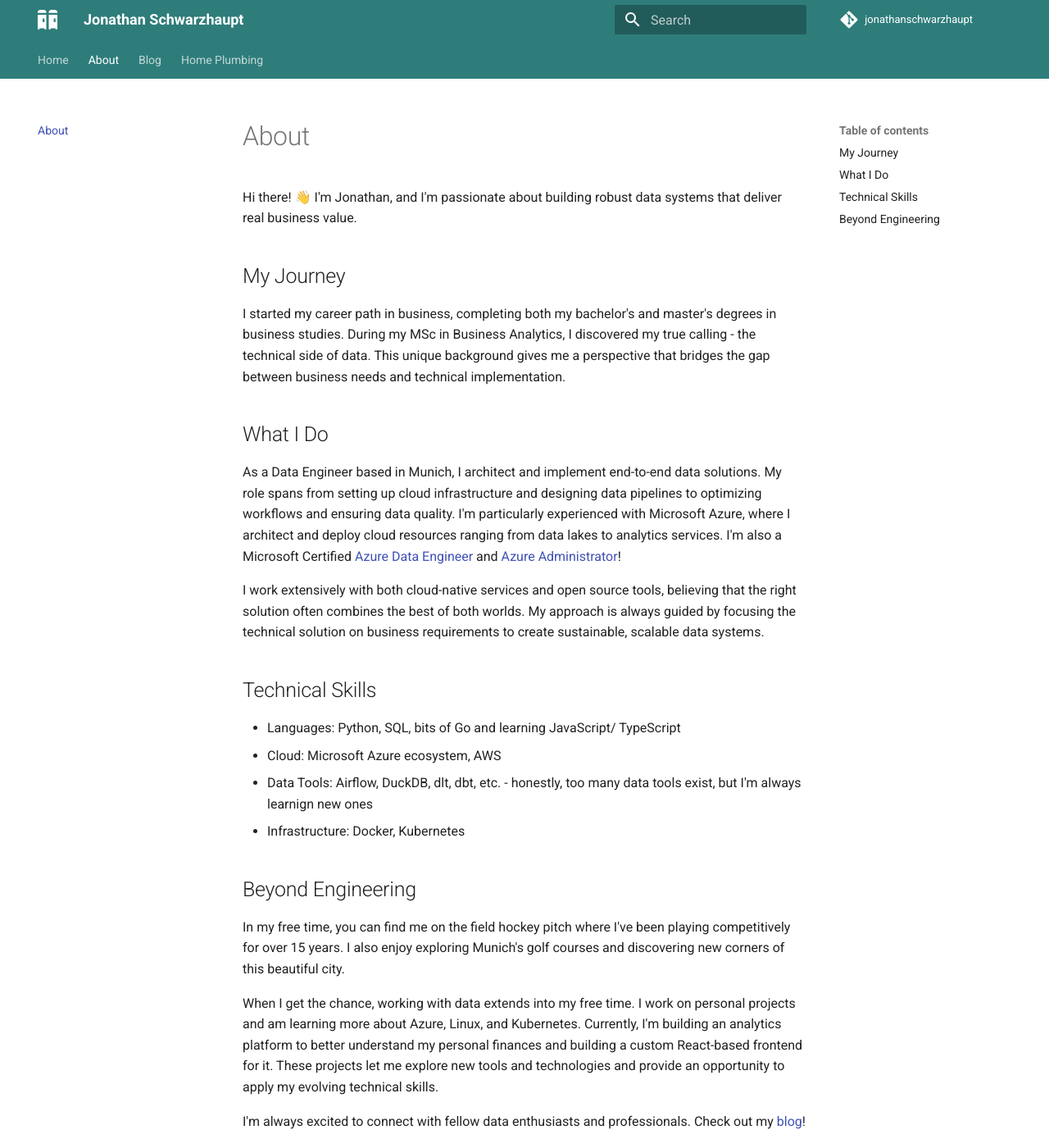
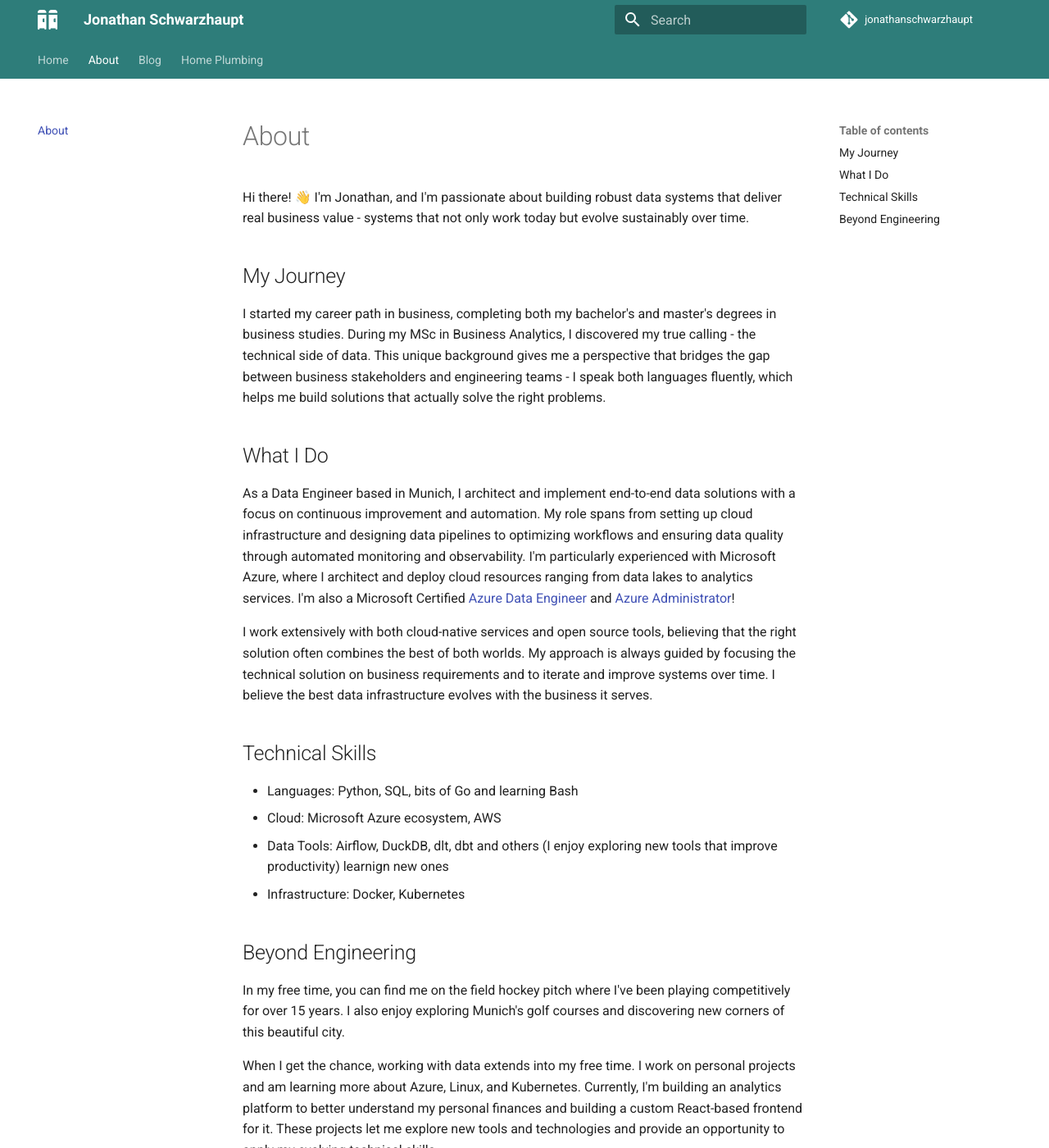
Before and after one commit to jonathanschwarzhaupt/mkdocs-blog, an MkDocs documentation site: the page built from docs/about.md, in a window 1280 px wide and 1400 px high. Shown: the whole window at 82% size. Built offline with MkDocs 1.6.1 and Material for MkDocs 9.7.7, drawn with Linux system fonts in a browser that asks for light colours.

Commit message:
Update about.md

```diff
--- a/docs/about.md
+++ b/docs/about.md
@@ -2,20 +2,21 @@
 title: About
 ---
 
-Hi there! 👋 I'm Jonathan, and I'm passionate about building robust data systems that deliver real business value.
+Hi there! 👋 I'm Jonathan, and I'm passionate about building robust data systems that deliver real business value - systems that not only work today but evolve sustainably over time.
 
 ## My Journey
-I started my career path in business, completing both my bachelor's and master's degrees in business studies. During my MSc in Business Analytics, I discovered my true calling - the technical side of data. This unique background gives me a perspective that bridges the gap between business needs and technical implementation.
+I started my career path in business, completing both my bachelor's and master's degrees in business studies. During my MSc in Business Analytics, I discovered my true calling - the technical side of data. This unique background gives me a perspective that bridges the gap between business stakeholders and engineering teams - I speak both languages fluently, which helps me build solutions that actually solve the right problems.
 
 ## What I Do
-As a Data Engineer based in Munich, I architect and implement end-to-end data solutions. My role spans from setting up cloud infrastructure and designing data pipelines to optimizing workflows and ensuring data quality. I'm particularly experienced with Microsoft Azure, where I architect and deploy cloud resources ranging from data lakes to analytics services. I'm also a Microsoft Certified [Azure Data Engineer](https://learn.microsoft.com/api/credentials/share/en-us/JonathanSchwarzhaupt-5816/A432492773D7B593?sharingId=18F3986EE2A538EB) and [Azure Administrator](https://learn.microsoft.com/en-us/credentials/certifications/azure-administrator/?practice-assessment-type=certification)!
+As a Data Engineer based in Munich, I architect and implement end-to-end data solutions with a focus on continuous improvement and automation. My role spans from setting up cloud infrastructure and designing data pipelines to optimizing workflows and ensuring data quality through automated monitoring and observability.
+I'm particularly experienced with Microsoft Azure, where I architect and deploy cloud resources ranging from data lakes to analytics services. I'm also a Microsoft Certified [Azure Data Engineer](https://learn.microsoft.com/api/credentials/share/en-us/JonathanSchwarzhaupt-5816/A432492773D7B593?sharingId=18F3986EE2A538EB) and [Azure Administrator](https://learn.microsoft.com/en-us/credentials/certifications/azure-administrator/?practice-assessment-type=certification)!
 
-I work extensively with both cloud-native services and open source tools, believing that the right solution often combines the best of both worlds. My approach is always guided by focusing the technical solution on business requirements to create sustainable, scalable data systems.
+I work extensively with both cloud-native services and open source tools, believing that the right solution often combines the best of both worlds. My approach is always guided by focusing the technical solution on business requirements and to iterate and improve systems over time. I believe the best data infrastructure evolves with the business it serves.
 
 ## Technical Skills
-- Languages: Python, SQL, bits of Go and learning JavaScript/ TypeScript
+- Languages: Python, SQL, bits of Go and learning Bash
 - Cloud: Microsoft Azure ecosystem, AWS
-- Data Tools: Airflow, DuckDB, dlt, dbt, etc. - honestly, too many data tools exist, but I'm always learnign new ones
+- Data Tools: Airflow, DuckDB, dlt, dbt and others (I enjoy exploring new tools that improve productivity) learnign new ones
 - Infrastructure: Docker, Kubernetes
 
 ## Beyond Engineering
```
